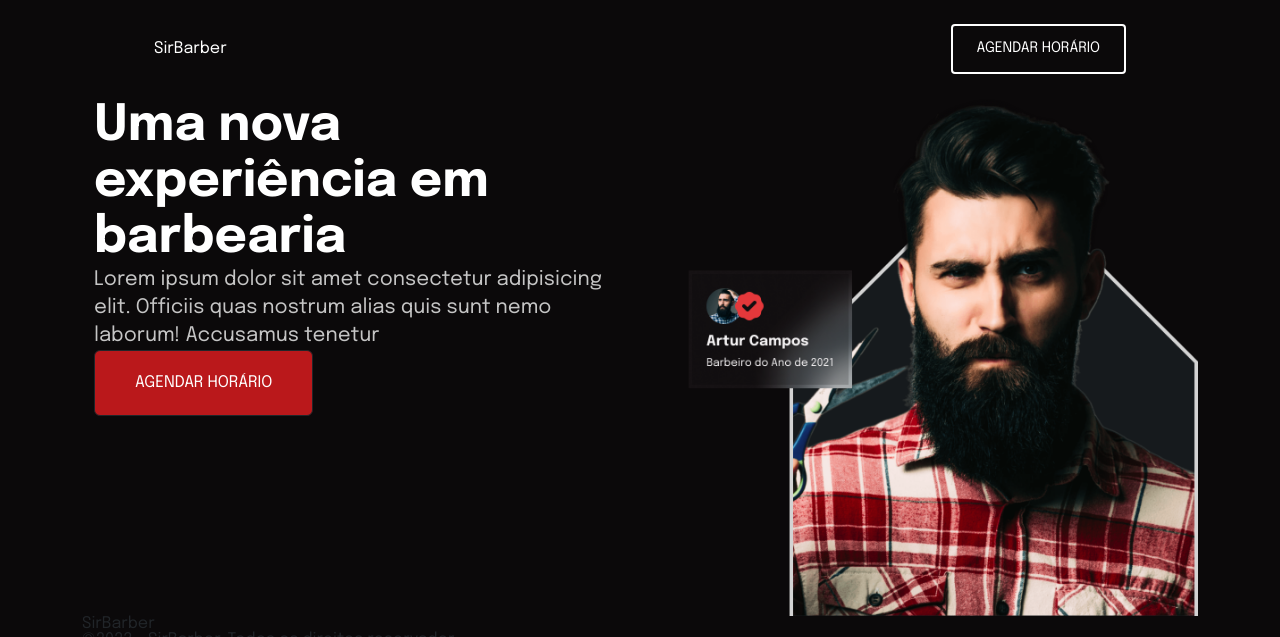
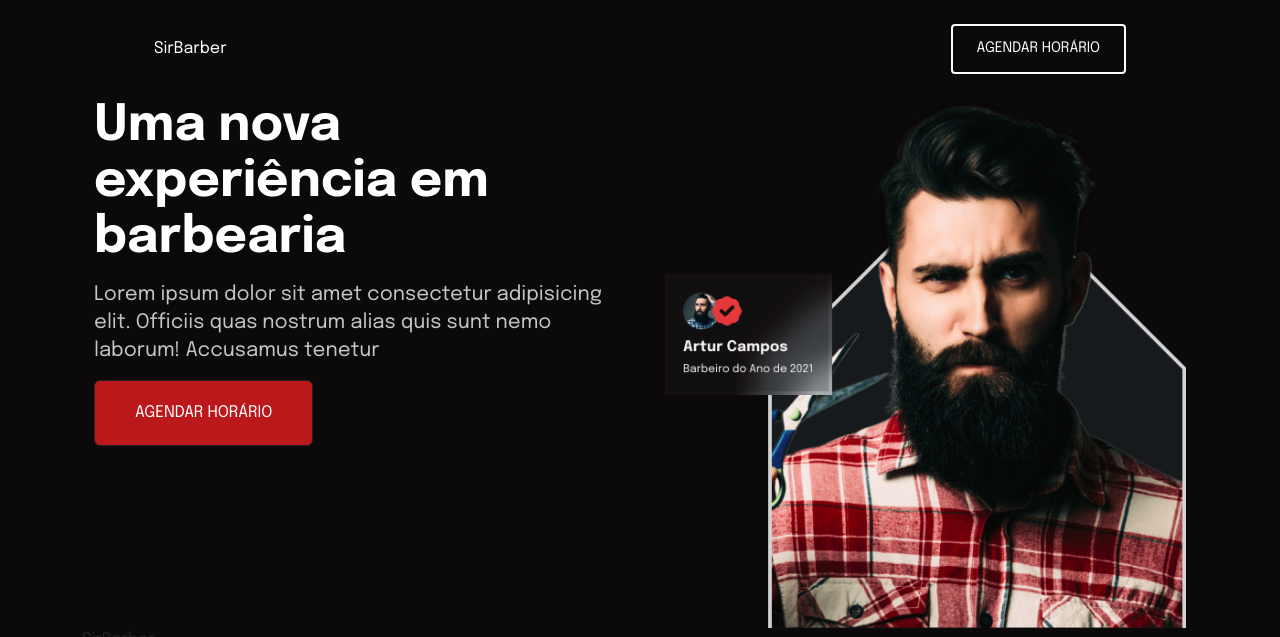
Before and after one commit to sjprog/MODELO_SITE, a plain HTML site: page index.html in a window 1280 px wide. Shown: the top 637 px of the page. Drawn offline with nearby package versions, Linux system fonts and the light colour scheme.

Commit message:
Imagem finalizada, container funcionando

```diff
--- a/CSS/main.css
+++ b/CSS/main.css
@@ -50,7 +50,13 @@ body {
 }
 
 .hero-text__subtitle {
+  padding: 15px 0px;
   font-size: 20px;
   line-height: 28px;
   color: #c5c5c5;
 }
+
+#gallery-container
+ {
+  margin-bottom: 30px 30px;
+  }
--- a/index.html
+++ b/index.html
@@ -38,20 +38,25 @@
     </header>
 
 
-    <main class="">
-        <section class="row row-cols-2">
-            <div class="container hero-text">
-                <h1 class="container row row-col-3 hero-text__title">Uma nova experiência em barbearia </h1>
+    <main class="container">
+
+        <section class="row row-cols-2" id="gallery-container">
+
+            <div class="box col-12 col-md-6 hero-text">
+
+                <h1 class="hero-text__title">Uma nova experiência em barbearia
+                </h1>
+
                 <p class="hero-text__subtitle">Lorem ipsum dolor sit amet consectetur adipisicing elit. Officiis
                     quas nostrum alias quis sunt nemo
-                    laborum! Accusamus tenetur</p>
+                    laborum! Accusamus tenetur
+                </p>
+
                 <button class="btn btn-dark btn-small">Agendar Horário</button>
-
-
 
             </div>
 
-            <div class="hero-img row align-items-end">
+            <div class="box col-12 col-md-6">
                 <img class="img-fluid" src="img/img-hero-barber-desktop.png" alt="hero">
 
 
```
